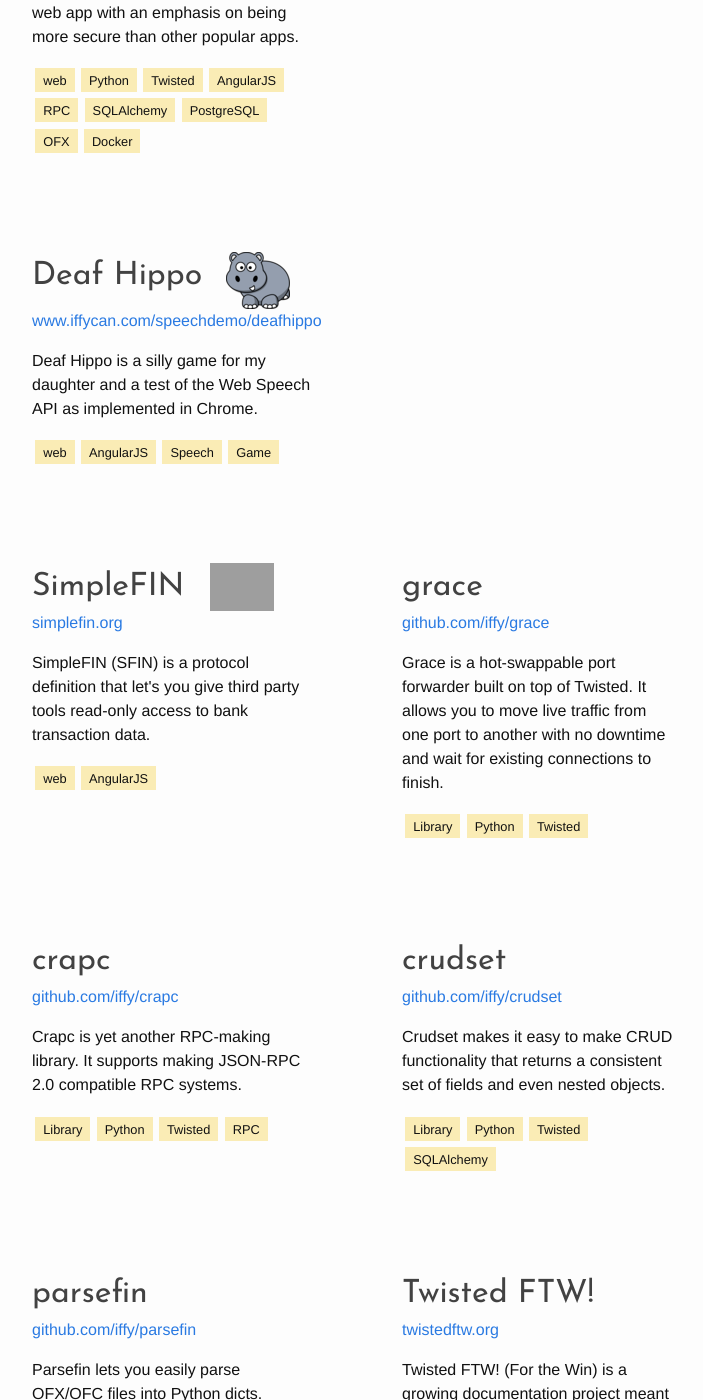
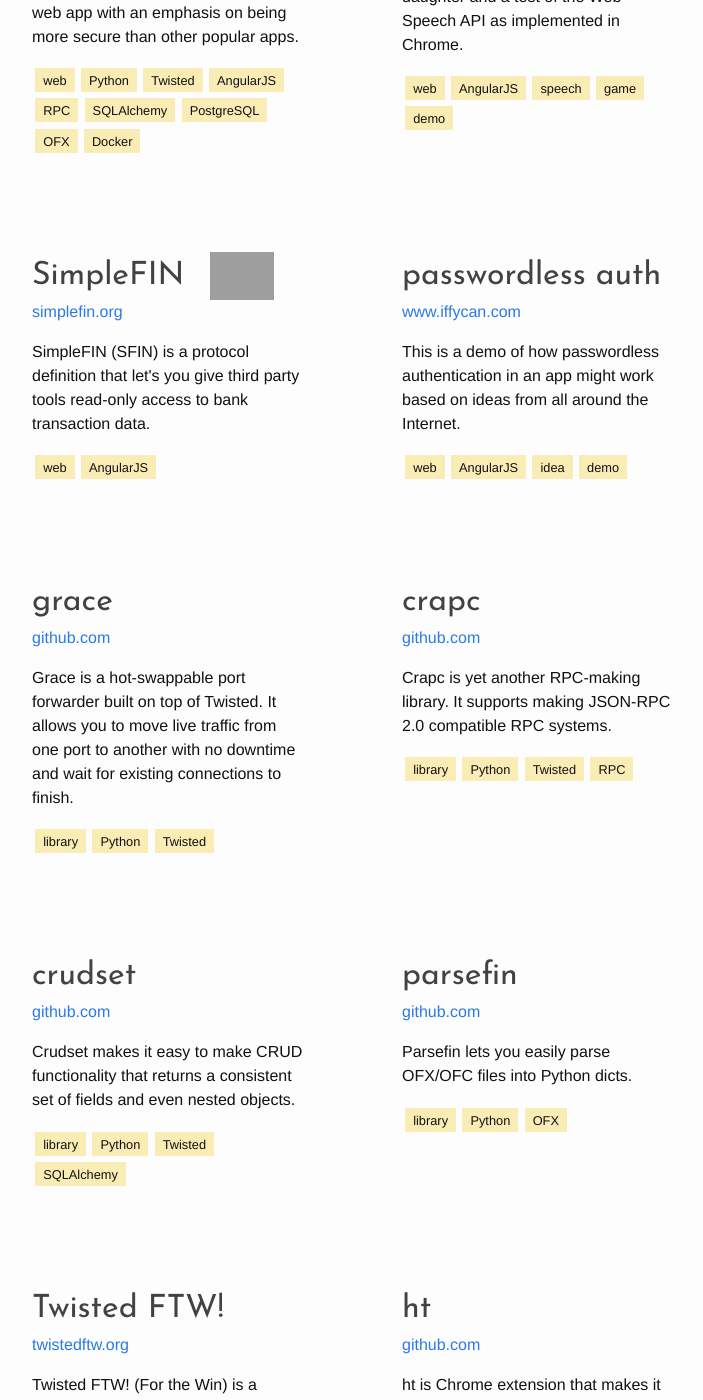
Before and after one commit to iffy/iffy.github.com, a Jekyll site: the page built from projects.html, in a window 1280 px wide and 1400 px high, scrolled down 419 px. Shown: the whole window, without its empty margins (286-989 px from the left). Built offline with Jekyll 4.4.1, drawn with Linux system fonts in a browser that asks for light colours; nearby versions of some CDN libraries; some web fonts are replaced; some of the changed text lies outside the part shown; grey boxes are pictures that could not be loaded.

Commit message:
Add passwordless project

```diff
--- a/projects.html
+++ b/projects.html
@@ -12,7 +12,7 @@
     <div class="project" ng-repeat="project in ctrl.projects|orderBy:ctrl.orderProjects" ng-class="{unselected: !ctrl.isProjectSelected(project)}">
       <a href="[[ project.url ]]" class="logo" target="_blank" ng-if="project.image"><img src="[[ project.image ]]"></a>
       <a href="[[ project.url ]]" class="name" target="_blank">[[ project.name ]]</a>
-      <a href="[[ project.url ]]" class="url" target="_blank">[[ project.url|trimscheme ]]</a>
+      <a href="[[ project.url ]]" class="url" target="_blank">[[ project.url|trimurl ]]</a>
       <div class="blurb">[[ project.blurb ]]</div>
       <div class="tags">
         <div class="tag" ng-repeat="tag in project.tags" ng-click="ctrl.toggleTag(tag)"  ng-class="{selected: ctrl.isTagSelected(tag), unselected: ctrl.anyTagsSelected()}">[[ tag ]]</div>
@@ -49,7 +49,7 @@
     url: 'https://www.iffycan.com/speechdemo/deafhippo',
     category: 'website',
     image: '../images/hippo.small.png',
-    tags: ['web', 'AngularJS', 'Speech', 'Game'],
+    tags: ['web', 'AngularJS', 'speech', 'game', 'demo'],
     blurb: 'Deaf Hippo is a silly game for my daughter and a test of the Web Speech API as implemented in Chrome.',
   },
   {
@@ -61,27 +61,34 @@
     blurb: "SimpleFIN (SFIN) is a protocol definition that let's you give third party tools read-only access to bank transaction data.",
   },
   {
+    name: 'passwordless auth',
+    url: 'http://www.iffycan.com/passwordless',
+    category: 'website',
+    tags: ['web', 'AngularJS', 'idea', 'demo'],
+    blurb: "This is a demo of how passwordless authentication in an app might work based on ideas from all around the Internet.",
+  },
+  {
     name: 'grace',
     url: 'https://github.com/iffy/grace',
-    tags: ['Library', 'Python', 'Twisted'],
+    tags: ['library', 'Python', 'Twisted'],
     blurb: "Grace is a hot-swappable port forwarder built on top of Twisted.  It allows you to move live traffic from one port to another with no downtime and wait for existing connections to finish."
   },
   {
     name: 'crapc',
     url: 'https://github.com/iffy/crapc',
-    tags: ['Library', 'Python', 'Twisted', 'RPC'],
+    tags: ['library', 'Python', 'Twisted', 'RPC'],
     blurb: "Crapc is yet another RPC-making library.  It supports making JSON-RPC 2.0 compatible RPC systems.",
   },
   {
     name: 'crudset',
     url: 'https://github.com/iffy/crudset',
-    tags: ['Library', 'Python', 'Twisted', 'SQLAlchemy'],
+    tags: ['library', 'Python', 'Twisted', 'SQLAlchemy'],
     blurb: 'Crudset makes it easy to make CRUD functionality that returns a consistent set of fields and even nested objects.'
   },
   {
     name: 'parsefin',
     url: 'https://github.com/iffy/parsefin',
-    tags: ['Library', 'Python', 'OFX'],
+    tags: ['library', 'Python', 'OFX'],
     blurb: 'Parsefin lets you easily parse OFX/OFC files into Python dicts.'
   },
   {
@@ -93,13 +100,13 @@
   {
     name: 'ht',
     url: 'https://github.com/iffy/ht/tree/chrome-ext',
-    tags: ['Chrome extension', 'AngularJS'],
+    tags: ['Chrome extension', 'AngularJS', 'idea'],
     blurb: "ht is Chrome extension that makes it easy to visualize and change Home Teaching assignments (an activity we do in my church)."
   },
   {
     name: 'chalkboard',
     url: 'https://github.com/iffy/chalkboard',
-    tags: ['web', 'AngularJS', 'Python', 'Twisted', 'PostgreSQL', 'SQLite', 'Server-Sent Events'],
+    tags: ['web', 'AngularJS', 'Python', 'Twisted', 'PostgreSQL', 'SQLite', 'Server-Sent Events', 'idea', 'demo'],
     blurb: "At my wife's request, here is a collaborative chalkboard with sticky notes.",
   }
 ]);
```
Also changed, not shown: other parts of projects.html (+2 -2 lines), README.md.
